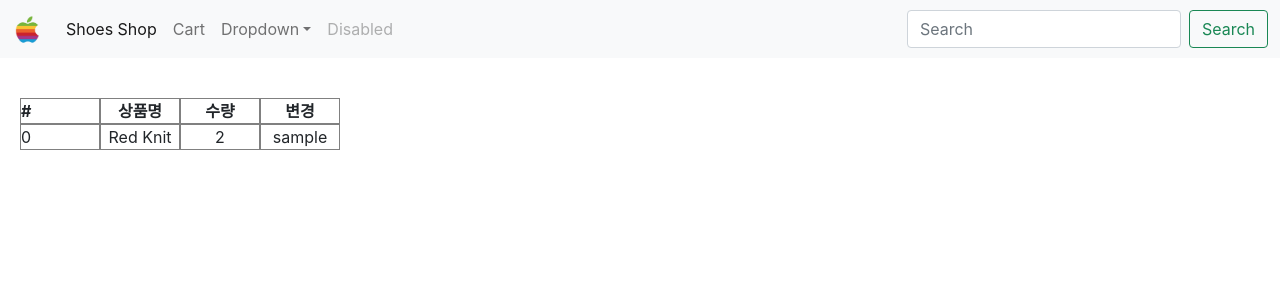
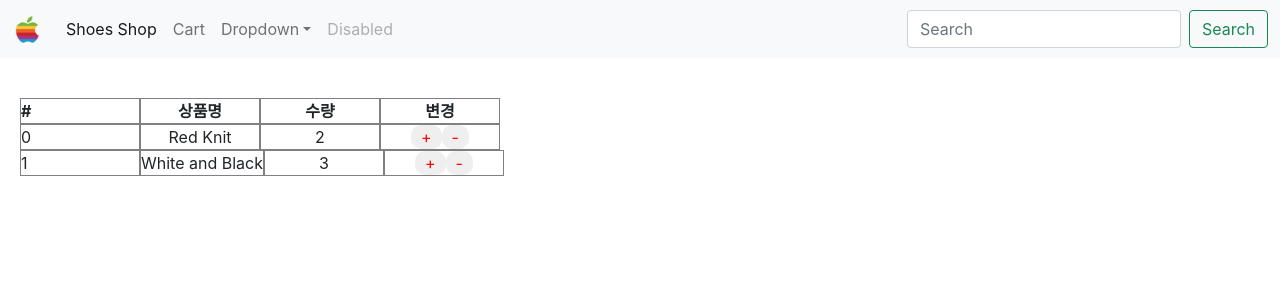
Before and after one commit to musekorea/React-Basic-06-ShoppingMall-part2, a React (Create React App) app: page /cart in a window 1280 px wide. Shown: the top 300 px of the page. Built offline with nearby package versions, Linux system fonts and the light colour scheme.

Commit message:
redux dispatch

```diff
--- a/src/index.js
+++ b/src/index.js
@@ -5,9 +5,29 @@ import App from "./App";
 import { Provider } from "react-redux";
 import { createStore } from "redux";
 
-const store = createStore(() => {
-	return [{ id: 0, name: "Red Knit", quantity: 2 }];
-});
+const 초기데이터 = [
+	{ id: 0, name: "Red Knit", quantity: 2 },
+	{ id: 1, name: "White and Black", quantity: 3 },
+];
+
+const reducer = (state = 초기데이터, 변경) => {
+	const copy초기데이터 = [...state];
+	if (변경.type === "수량증가") {
+		copy초기데이터[0].quantity += 1;
+		return copy초기데이터;
+	} else if (변경.type === "수량감소") {
+		if (copy초기데이터[0].quantity <= 0) {
+			copy초기데이터[0].quantity = 0;
+			return copy초기데이터;
+		}
+		copy초기데이터[0].quantity -= 1;
+		return copy초기데이터;
+	} else {
+		return state;
+	}
+};
+
+const store = createStore(reducer);
 
 ReactDOM.render(
 	<React.StrictMode>
--- a/src/pages/Cart.js
+++ b/src/pages/Cart.js
@@ -17,12 +17,23 @@ const Cart = (props) => {
 					</tr>
 				</thead>
 				<tbody>
-					<tr>
-						<td>{props.id}</td>
-						<td>{props.name}</td>
-						<td>{props.quantity}</td>
-						<td>sample</td>
-					</tr>
+					{props.datas.map((data) => {
+						return (
+							<tr key={data.id}>
+								<td>{data.id}</td>
+								<td>{data.name}</td>
+								<td>{data.quantity}</td>
+								<td>
+									<button onClick={() => props.dispatch({ type: "수량증가" })}>
+										+
+									</button>
+									<button onClick={() => props.dispatch({ type: "수량감소" })}>
+										-
+									</button>
+								</td>
+							</tr>
+						);
+					})}
 				</tbody>
 			</table>
 		</div>
@@ -31,9 +42,7 @@ const Cart = (props) => {
 
 const reduxProps = (data) => {
 	return {
-		id: data[0].id,
-		name: data[0].name,
-		quantity: data[0].quantity,
+		datas: data,
 	};
 };
 
--- a/src/pages/Cart.scss
+++ b/src/pages/Cart.scss
@@ -11,7 +11,7 @@
 			width: 500px;
 			th {
 				border: 1px solid gray;
-				min-width: 80px;
+				min-width: 120px;
 				text-align: center;
 				&:first-child {
 					text-align: left;
@@ -19,10 +19,21 @@
 			}
 			td {
 				border: 1px solid gray;
-				min-width: 80px;
+				min-width: 120px;
 				text-align: center;
+				overflow: hidden;
 				&:first-child {
 					text-align: left;
+				}
+				button {
+					border-radius: 10px;
+					border: none;
+					padding: 0 10px;
+					color: red;
+					&:hover {
+						transform: scale(1.1);
+						background-color: cornflowerblue;
+					}
 				}
 			}
 		}
```
